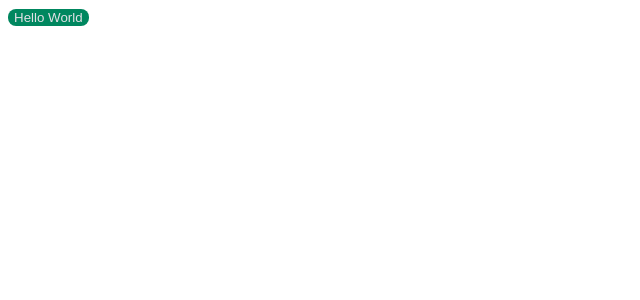
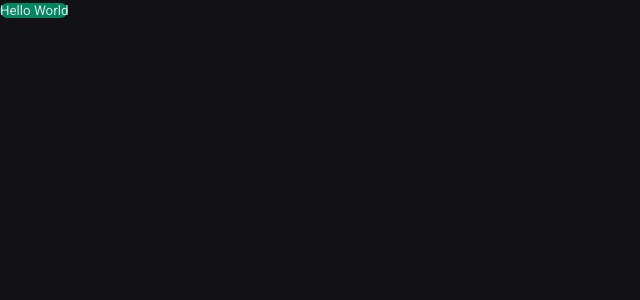
Before and after one commit to mmanaclara/ignite-shop, a Next.js app: page / in a window 1280 px wide. Shown: the top 300 px of the page, without its empty margins (0-640 px from the left). Built offline with nearby package versions, Linux system fonts and the light colour scheme.

Commit message:
feat: create global styles

```diff
--- a/src/pages/_app.tsx
+++ b/src/pages/_app.tsx
@@ -1,4 +1,7 @@
 import type { AppProps } from 'next/app'
+import { globalStyles } from '../styles/global'
+
+globalStyles()
 
 function MyApp({ Component, pageProps }: AppProps) {
   return <Component {...pageProps} />
--- /dev/null
+++ b/src/styles/global.ts
@@ -0,0 +1,20 @@
+import { globalCss } from ".";
+
+export const globalStyles = globalCss({
+  '*': {
+    margin: 0,
+    padding: 0,
+    boxSizing: 'border-box',
+  },
+
+  body: {
+    backgroundColor: '$gray900',
+    color: '$gray100',
+    '-webkit-font-smoothing': 'antialiased',
+  },
+
+  'body, input, textarea, button': {
+    fontFamily: 'Roboto',
+    fontWeight: 400,
+  }
+})
```
